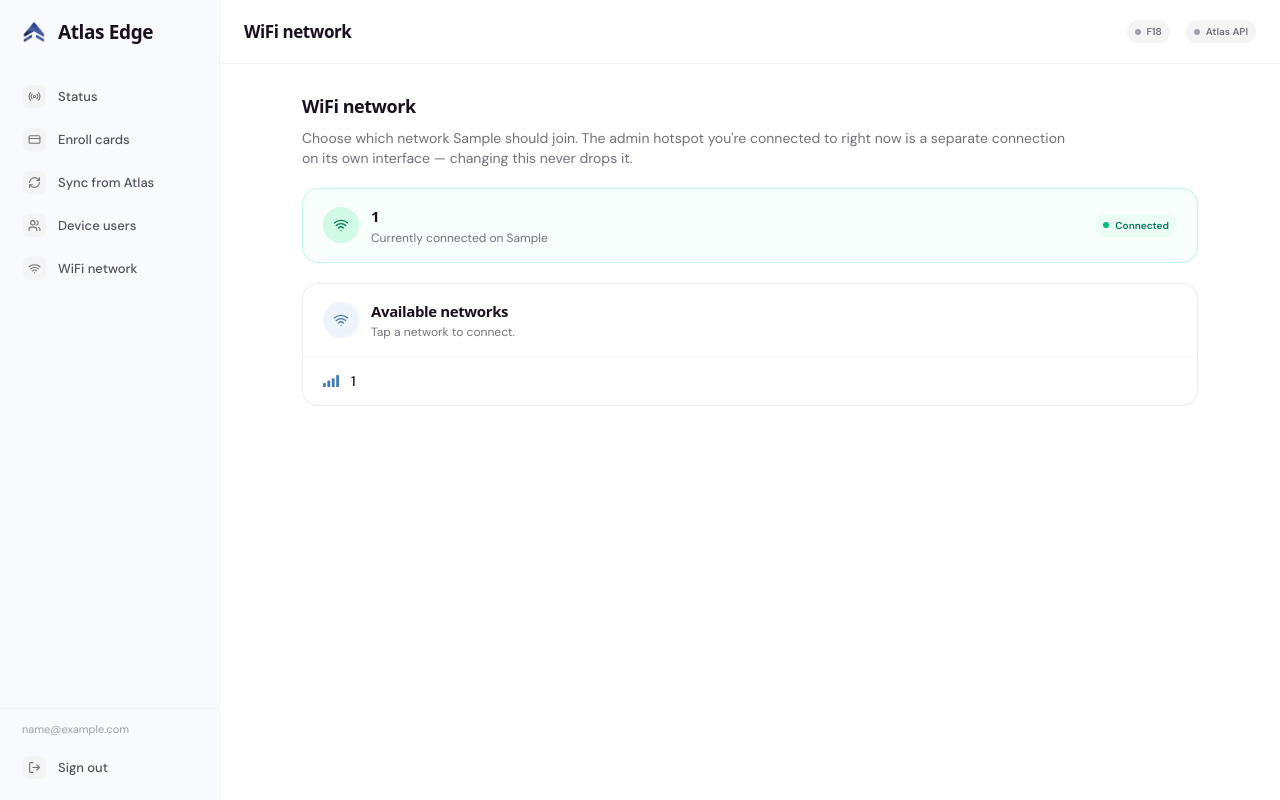
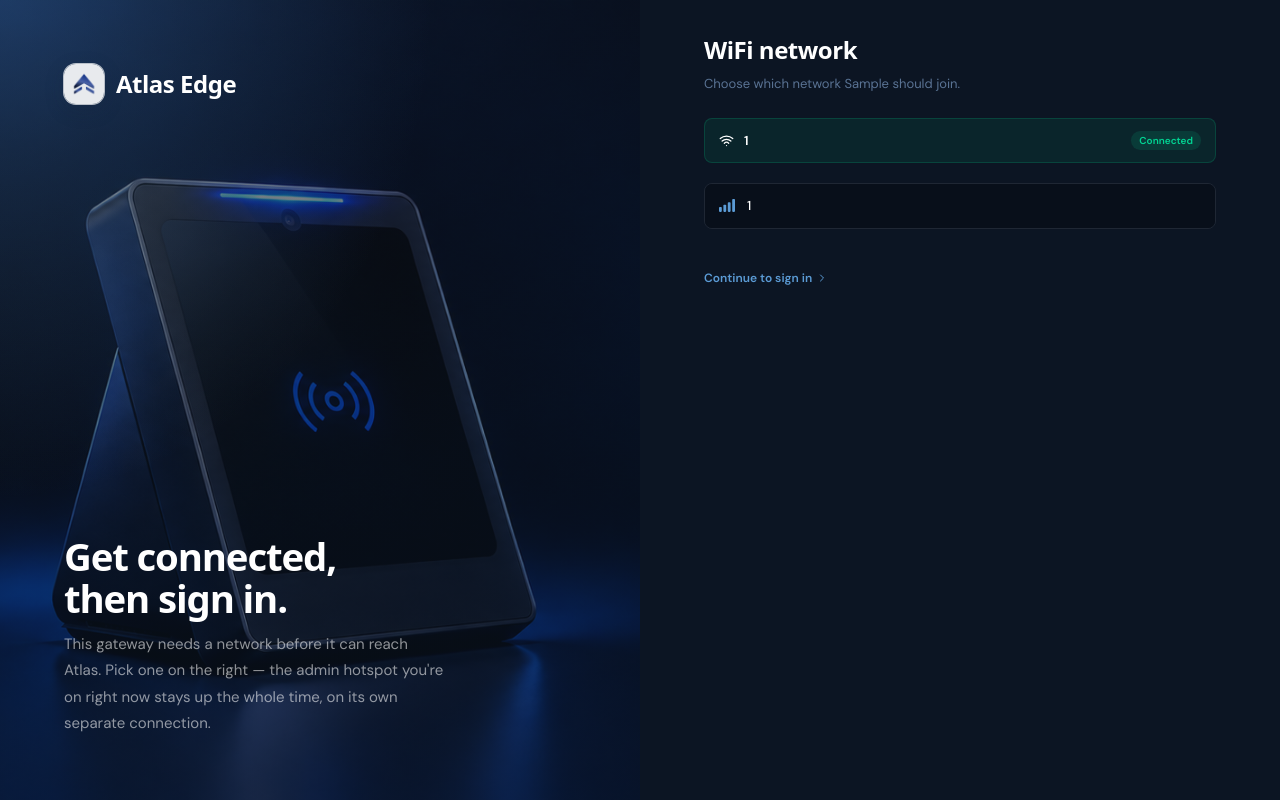
Before and after one commit to limitify-dev/Atlas-Edge, a FastAPI app: template atlas_edge/web/templates/wifi_setup.html in a window 1280 px wide. Run offline with FastAPI, Linux system fonts and the light colour scheme; the template is opened without the code that fills it: most values are stand-ins (such as "Sample title", 1, 10 or a date in 2020); some web fonts are replaced.

Commit message:
Make /wifi-setup a standalone, pre-login screen
Reworked per feedback — this should feel like a device setup step you go
through before entering the software, not a page tucked into the
authenticated dashboard. Rebuilt with its own HTML shell (dark theme
matching login.html) instead of extending base.html, dropped the sidebar
nav entry, and removed the _logged_in gate: knowing the admin hotspot's own
SSID/password is the trust boundary here, the same model a consumer
router's setup page uses. Added a link from login.html to reach it, and a
"Continue to sign in" link from the setup page back to /login.

Co-Authored-By: Claude Sonnet 5 <noreply@anthropic.com>

```diff
--- a/atlas_edge/web/app.py
+++ b/atlas_edge/web/app.py
@@ -456,16 +456,17 @@ def device_user_edit_submit(
 
 
 # ── WiFi network setup (which network wlan0 joins — never touches ap0,
-# the separate admin hotspot this page itself is normally reached through).
-# Gated the same as every other page: `_logged_in` only checks a local
-# session cookie + a locally-stored Atlas token (see atlas_client.py's
-# `is_authenticated`), no live call out to Atlas — so it still works from
-# the admin hotspot even while wlan0 itself is down/mid-reconfiguration,
-# which is exactly when this page is needed. Note this app binds 0.0.0.0
-# (see Settings.web_host), so it's technically also reachable over wlan0's
-# own address, not just ap0's — the background-thread connect below isn't
-# just a nicety, it's what keeps a request arriving over wlan0 from being
-# cut off by the very reconnect it triggered. ─────────────────────────────
+# the separate admin hotspot this page is normally reached through). A
+# standalone page (its own HTML shell, not the dashboard chrome) reachable
+# *before* signing in — deliberately NOT gated by `_logged_in`. Knowing the
+# admin hotspot's own SSID/password is the trust boundary here, the same
+# model a consumer router's own setup page uses; requiring an Atlas login
+# first would defeat the point of a page whose job is to get network
+# connectivity working before anything else can happen. Note this app binds
+# 0.0.0.0 (see Settings.web_host), so it's technically also reachable over
+# wlan0's own address, not just ap0's — the background-thread connect below
+# isn't just a nicety, it's what keeps a request arriving over wlan0 from
+# being cut off by the very reconnect it triggered. ────────────────────────
 def _run_wifi_connect(iface: str, ssid: str, password: str) -> None:
     ok, message = wifi.connect(iface, ssid, password)
     log.info("wifi connect to %r on %s: %s", ssid, iface, "ok" if ok else "failed")
@@ -481,8 +482,6 @@ def _run_wifi_connect(iface: str, ssid: str, password: str) -> None:
 
 @app.get("/wifi-setup", response_class=HTMLResponse)
 def wifi_setup_page(request: Request):
-    if not _logged_in(request):
-        return _redirect("/login")
     try:
         networks = wifi.scan_networks(settings.wifi_iface)
         scan_error = None
@@ -506,8 +505,6 @@ def wifi_setup_page(request: Request):
 
 @app.post("/wifi-setup")
 def wifi_setup_connect(request: Request, ssid: str = Form(...), password: str = Form("")):
-    if not _logged_in(request):
-        return JSONResponse({"error": "unauthenticated"}, status_code=401)
     ssid = ssid.strip()
     if not ssid:
         return JSONResponse({"error": "Choose a network first."}, status_code=400)
@@ -525,8 +522,6 @@ def wifi_setup_connect(request: Request, ssid: str = Form(...), password: str =
 
 @app.get("/wifi-setup/status")
 def wifi_setup_status(request: Request):
-    if not _logged_in(request):
-        return JSONResponse({"error": "unauthenticated"}, status_code=401)
     return JSONResponse(storage.get_wifi_connect_state())
 
 
--- a/atlas_edge/web/templates/base.html
+++ b/atlas_edge/web/templates/base.html
@@ -24,7 +24,6 @@
         ("/enroll", "credit-card", "Enroll cards", p.startswith("/enroll")),
         ("/sync", "refresh-cw", "Sync from Atlas", p.startswith("/sync")),
         ("/device-users", "users", "Device users", p.startswith("/device-users")),
-        ("/wifi-setup", "wifi", "WiFi network", p.startswith("/wifi-setup")),
       ] %}
       {% for href, ic, label, active in links %}
       <a href="{{ href }}"
--- a/atlas_edge/web/templates/login.html
+++ b/atlas_edge/web/templates/login.html
@@ -81,6 +81,10 @@
       School <code class="text-[#93A7BF]">{{ school_id }}</code> ·
       <code class="text-[#93A7BF]">{{ 'MOCK' if mock_mode else 'live' }}</code>
     </p>
+
+    <a href="/wifi-setup" class="body-font mt-3 inline-block text-[11px] font-semibold text-[#5B9BD5] hover:text-[#7DB3E8]">
+      Need to change WiFi networks first? →
+    </a>
   </article>
 </div>
 </body>
--- a/atlas_edge/web/templates/wifi_setup.html
+++ b/atlas_edge/web/templates/wifi_setup.html
@@ -1,104 +1,128 @@
-{% extends "base.html" %}
 {% import "_ui.html" as ui %}
-{% block title %}{% endblock %}
-{% block topbar_title %}WiFi network{% endblock %}
-{% block body %}
-<div class="space-y-5">
-  {{ ui.section_head("WiFi network", "Choose which network " ~ wifi_iface ~ " should join. The admin hotspot you're connected to right now is a separate connection on its own interface — changing this never drops it.") }}
+<!doctype html>
+<html lang="en">
+<head>
+  <meta charset="utf-8">
+  <meta name="viewport" content="width=device-width, initial-scale=1">
+  <title>Atlas Edge — WiFi setup</title>
+  <link rel="icon" href="/static/favicon.png">
+  <link rel="stylesheet" href="/static/tailwind.css?v={{ asset_version('tailwind.css') }}">
+</head>
+<body class="body-font antialiased">
+<div class="flex min-h-dvh flex-col bg-[#100C08] lg:grid lg:h-screen lg:grid-cols-2 lg:overflow-hidden">
+
+  {# ── Left panel: brand wash + copy, matches login.html's aside ── #}
+  <aside class="relative hidden flex-col justify-between overflow-hidden bg-no-repeat p-12 lg:flex xl:p-16"
+         style="background-image: radial-gradient(130% 120% at 0% 0%, rgba(66,122,181,.30), transparent 52%),
+                                   linear-gradient(160deg, rgba(18,16,12,.55) 0%, rgba(13,25,40,.55) 60%, rgba(11,21,36,.6) 100%),
+                                   url('/static/terminal.png');
+                background-size: cover, cover, cover;
+                background-position: 0% 0%, center, 10% 55%;">
+    <div class="relative z-10 flex items-center gap-3" style="font-size: clamp(20px, 5vw, 26px);">
+      <img src="/static/atlas-icon.png" alt="Atlas"
+           class="h-8 w-8 shrink-0 rounded-xl bg-white/90 p-1.5 shadow-[0_6px_20px_rgba(20,34,50,0.18)] ring-1 ring-white/70 sm:h-9 sm:w-9 md:h-10 md:w-10">
+      <span class="atlas-brand text-2xl text-white">Atlas&nbsp;Edge</span>
+    </div>
+
+    <div class="relative z-10">
+      <h1 class="atlas-font text-white font-semibold leading-[1.08] tracking-[-0.03em]" style="font-size: clamp(32px,3vw,48px);">
+        Get connected,<br>then sign in.
+      </h1>
+      <p class="body-font mt-3 max-w-sm text-[15px] leading-[1.75] text-white/55">
+        This gateway needs a network before it can reach Atlas. Pick one on
+        the right — the admin hotspot you're on right now stays up the
+        whole time, on its own separate connection.
+      </p>
+    </div>
+  </aside>
+
+  {# ── Right panel: network list + connect flow ── #}
+  <article class="flex min-h-dvh flex-col overflow-y-auto bg-[#0C1523] px-6 py-8 sm:px-12 lg:min-h-0 xl:px-16">
+    <div class="mb-8 flex items-center gap-3 lg:hidden">
+      <img src="/static/atlas-icon.png" alt="Atlas" class="h-8 w-8 rounded-xl bg-white/90 p-1.5">
+      <span class="atlas-brand text-2xl text-white">Atlas&nbsp;Edge</span>
+    </div>
+
+    <div class="mb-6">
+      <h2 class="atlas-font text-[24px] font-semibold tracking-[-0.02em] text-white">WiFi network</h2>
+      <p class="body-font mt-1.5 text-[13px] text-[#5A7394]">Choose which network {{ wifi_iface }} should join.</p>
+    </div>
 
     {% if scan_error %}
-  <p class="body-font rounded-xl border border-rose-200 bg-rose-50 px-3.5 py-2.5 text-sm text-rose-700">Couldn't scan for networks: {{ scan_error }}</p>
+    <p class="body-font mb-5 rounded-lg border border-red-500/20 bg-red-500/10 px-3.5 py-2.5 text-[12px] text-red-400">Couldn't scan for networks: {{ scan_error }}</p>
     {% endif %}
 
     {% if connected %}
-  <section class="overflow-hidden rounded-2xl border border-emerald-200/60 bg-emerald-50/40">
-    <div class="flex items-center justify-between gap-3 px-4 py-4 sm:px-5">
-      <div class="flex items-center gap-3">
-        <span class="flex h-9 w-9 shrink-0 items-center justify-center rounded-full bg-emerald-100 text-emerald-700">
-          {{ ui.icon("wifi", 16) }}
-        </span>
-        <div>
-          <h2 class="atlas-font text-[15px] font-black tracking-tight text-[#1A1020]">{{ connected.ssid }}</h2>
-          <p class="body-font mt-0.5 text-xs text-zinc-500">Currently connected on {{ wifi_iface }}</p>
+    <div class="mb-5 flex items-center justify-between gap-3 rounded-lg border border-emerald-500/20 bg-emerald-500/10 px-3.5 py-3">
+      <div class="flex items-center gap-2.5 text-white">
+        {{ ui.icon("wifi", 15) }}
+        <span class="body-font text-[13px] font-semibold">{{ connected.ssid }}</span>
       </div>
+      <span class="body-font rounded-full bg-emerald-500/15 px-2 py-0.5 text-[10px] font-semibold text-emerald-400">Connected</span>
     </div>
-      {{ ui.badge("Connected", "ok") }}
-    </div>
-  </section>
     {% endif %}
 
-  <section class="overflow-hidden rounded-2xl border border-zinc-200/70 bg-white">
-    <div class="flex items-center gap-3 border-b border-zinc-100 px-4 py-4 sm:px-5">
-      <span class="flex h-9 w-9 shrink-0 items-center justify-center rounded-full bg-[#EEF4FB] text-[#427AB5]">
-        {{ ui.icon("wifi", 16) }}
-      </span>
-      <div>
-        <h2 class="atlas-font text-[15px] font-black tracking-tight text-[#1A1020]">Available networks</h2>
-        <p class="body-font mt-0.5 text-xs text-zinc-500">Tap a network to connect.</p>
-      </div>
-    </div>
-
-    <div id="network-list" class="divide-y divide-zinc-100">
+    <div id="network-list" class="mb-2 divide-y divide-white/6 overflow-hidden rounded-lg border border-white/8">
       {% for n in networks %}
       <button type="button"
-              class="network-row flex w-full items-center justify-between gap-3 px-4 py-3.5 text-left transition-colors hover:bg-zinc-50 sm:px-5"
+              class="network-row flex w-full items-center justify-between gap-3 bg-[#080F1A] px-3.5 py-3 text-left transition-colors hover:bg-white/5"
               data-ssid="{{ n.ssid }}" data-secured="{{ '1' if n.secured else '0' }}">
         <span class="flex min-w-0 items-center gap-3">
-          {{ ui.signal_bars(n.signal) }}
-          <span class="body-font truncate text-sm font-medium text-[#1A1020]">{{ n.ssid }}</span>
+          {% set bars = 1 if n.signal < 25 else (2 if n.signal < 50 else (3 if n.signal < 75 else 4)) %}
+          <svg xmlns="http://www.w3.org/2000/svg" width="16" height="13" viewBox="0 0 20 16" aria-hidden="true">
+            <rect x="0" y="10" width="3.5" height="6" rx="1" class="{{ 'fill-[#5B9BD5]' if bars >= 1 else 'fill-white/15' }}"/>
+            <rect x="5.5" y="7" width="3.5" height="9" rx="1" class="{{ 'fill-[#5B9BD5]' if bars >= 2 else 'fill-white/15' }}"/>
+            <rect x="11" y="4" width="3.5" height="12" rx="1" class="{{ 'fill-[#5B9BD5]' if bars >= 3 else 'fill-white/15' }}"/>
+            <rect x="16.5" y="0" width="3.5" height="16" rx="1" class="{{ 'fill-[#5B9BD5]' if bars >= 4 else 'fill-white/15' }}"/>
+          </svg>
+          <span class="body-font truncate text-[13px] font-medium text-white">{{ n.ssid }}</span>
         </span>
         {% if n.secured %}
-        <span class="shrink-0 text-zinc-400">{{ ui.icon("lock", 14) }}</span>
+        <span class="shrink-0 text-white/30">{{ ui.icon("lock", 13) }}</span>
         {% endif %}
       </button>
       {% else %}
-      <p class="body-font px-4 py-6 text-center text-sm text-zinc-400 sm:px-5">No other networks found nearby.</p>
+      <p class="body-font bg-[#080F1A] px-3.5 py-6 text-center text-[12px] text-[#5A7394]">No other networks found nearby.</p>
       {% endfor %}
     </div>
-  </section>
 
-  <section id="connect-panel" class="hidden overflow-hidden rounded-2xl border border-zinc-200/70 bg-white">
-    <div class="flex items-center gap-3 border-b border-zinc-100 px-4 py-4 sm:px-5">
-      <span class="flex h-9 w-9 shrink-0 items-center justify-center rounded-full bg-[#EEF4FB] text-[#427AB5]">
-        {{ ui.icon("wifi", 16) }}
-      </span>
-      <div>
-        <h2 id="connect-title" class="atlas-font text-[15px] font-black tracking-tight text-[#1A1020]">Connect</h2>
-        <p class="body-font mt-0.5 text-xs text-zinc-500">Enter the password for this network, if it has one.</p>
-      </div>
-    </div>
-    <form id="connect-form" class="space-y-4 p-4 sm:p-5">
+    <section id="connect-panel" class="hidden mt-5 rounded-lg border border-white/8 bg-[#080F1A] p-4">
+      <h3 id="connect-title" class="atlas-font text-[14px] font-semibold text-white">Connect</h3>
+      <form id="connect-form" class="mt-3 flex flex-col gap-3">
         <input type="hidden" id="connect-ssid" name="ssid" value="">
-      <div id="password-field" class="hidden">
-        <label for="connect-password" class="body-font mb-1.5 block text-xs font-medium text-zinc-500">Password</label>
+        <label id="password-field" class="hidden body-font text-[12px] font-medium text-[#5A7394]">
+          Password
           <input id="connect-password" name="password" type="password" autocomplete="off" minlength="8"
-               class="w-full rounded-xl border border-zinc-200 bg-zinc-50 px-3 py-2.5 body-font text-sm text-[#1A1020] outline-none transition-all focus:border-[#427AB5] focus:bg-white focus:ring-2 focus:ring-[#427AB5]/10">
-      </div>
-      <div class="flex items-center justify-between gap-3 pt-1">
-        <p id="connect-error" class="hidden body-font text-xs text-rose-600"></p>
+                 class="mt-1.5 w-full rounded-lg border border-white/8 bg-[#0C1523] px-3.5 py-2.5 text-[16px] text-white outline-none transition-colors placeholder:text-[#243650] focus:border-[#427AB5] sm:text-[13px]">
+        </label>
+        <p id="connect-error" class="hidden body-font text-[12px] text-red-400"></p>
         <button type="submit"
-                class="ml-auto inline-flex shrink-0 items-center gap-1.5 rounded-xl bg-[#427AB5] px-4 py-2.5 body-font text-xs font-semibold text-white transition-colors hover:bg-[#3A6DA0]">
-          {{ ui.icon("wifi", 14) }} Connect
+                class="body-font w-full rounded-lg bg-[#427AB5] py-2.5 text-[13px] font-semibold text-white transition-colors hover:bg-[#3A6DA0] active:bg-[#335F8C]">
+          Connect
         </button>
-      </div>
       </form>
     </section>
 
     <section id="status-panel"
-           class="hidden overflow-hidden rounded-2xl border border-zinc-200/70 bg-white"
+             class="hidden mt-5 rounded-lg border border-white/8 bg-[#080F1A] p-4"
              data-initial-status="{{ connect_state.status }}"
              data-initial-ssid="{{ connect_state.ssid or '' }}"
              data-initial-message="{{ connect_state.message or '' }}">
-    <div class="flex items-center gap-3 px-4 py-4 sm:px-5">
-      <span id="status-icon" class="flex h-9 w-9 shrink-0 items-center justify-center rounded-full bg-sky-50 text-sky-600">
-        {{ ui.icon("refresh-cw", 16) }}
+      <div class="flex items-center gap-3">
+        <span id="status-icon" class="flex h-8 w-8 shrink-0 items-center justify-center rounded-full bg-sky-500/15 text-sky-400">
+          {{ ui.icon("refresh-cw", 14) }}
         </span>
         <div>
-        <h2 id="status-title" class="atlas-font text-[15px] font-black tracking-tight text-[#1A1020]">Connecting…</h2>
-        <p id="status-message" class="body-font mt-0.5 text-xs text-zinc-500"></p>
+          <p id="status-title" class="atlas-font text-[13px] font-semibold text-white">Connecting…</p>
+          <p id="status-message" class="body-font mt-0.5 text-[12px] text-[#5A7394]"></p>
         </div>
       </div>
     </section>
+
+    <a href="/login" class="body-font mt-8 inline-flex items-center gap-1 text-[12px] font-semibold text-[#5B9BD5] hover:text-[#7DB3E8]">
+      Continue to sign in {{ ui.icon("chevron-right", 12) }}
+    </a>
+  </article>
 </div>
 
 <script>
@@ -165,15 +189,15 @@
 
   function showConnecting(ssid) {
     statusPanel.classList.remove("hidden");
-    statusIcon.className = "flex h-9 w-9 shrink-0 items-center justify-center rounded-full bg-sky-50 text-sky-600";
+    statusIcon.className = "flex h-8 w-8 shrink-0 items-center justify-center rounded-full bg-sky-500/15 text-sky-400";
     statusTitle.textContent = "Connecting to " + ssid + "…";
     statusMessage.textContent = "";
   }
 
   function showResult(state) {
     var ok = state.status === "connected";
-    statusIcon.className = "flex h-9 w-9 shrink-0 items-center justify-center rounded-full " +
-      (ok ? "bg-emerald-100 text-emerald-700" : "bg-rose-100 text-rose-700");
+    statusIcon.className = "flex h-8 w-8 shrink-0 items-center justify-center rounded-full " +
+      (ok ? "bg-emerald-500/15 text-emerald-400" : "bg-red-500/15 text-red-400");
     statusTitle.textContent = ok ? "Connected to " + state.ssid : "Couldn't connect to " + state.ssid;
     statusMessage.textContent = state.message || "";
     statusPanel.classList.remove("hidden");
@@ -212,4 +236,5 @@
   }
 })();
 </script>
-{% endblock %}
+</body>
+</html>
```
Also changed, not shown: atlas_edge/web/static/tailwind.css. Lines whose indentation alone changed are shown as unchanged.
